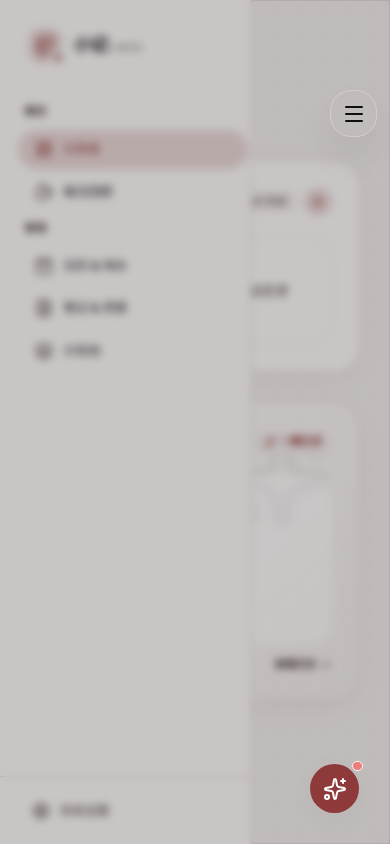
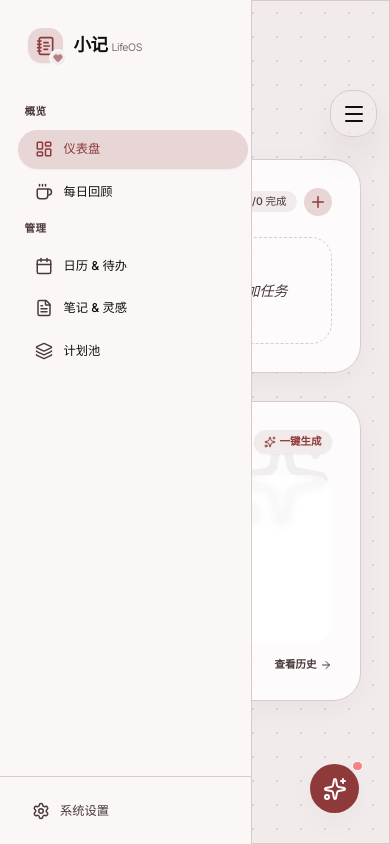
Before and after one commit to lwhmiao/note, a React (Vite) app: page / in a window 390 px wide. Both pictures are taken after a click on the button 353 px from the left and 113 px from the top of the page. Built offline with nearby package versions, Linux system fonts and the light colour scheme.

Commit message:
fix: Improve component background and overlay styles
Updates several components to use a more consistent background color for cards and sections. Also adjusts the mobile sidebar overlay to be transparent. This aims to enhance visual consistency and clarity across the application.

```diff
--- a/App.tsx
+++ b/App.tsx
@@ -531,12 +531,12 @@ export default function App() {
       {/* Overlay for Mobile Sidebar */}
       {isSidebarOpen && (
           <div
-            className="fixed inset-0 z-30 bg-black/20 backdrop-blur-sm md:hidden"
+            className="fixed inset-0 z-30 bg-transparent md:hidden"
             onClick={() => setIsSidebarOpen(false)}
           />
       )}
 
-      <div className="relative z-10 flex h-full w-full">
+      <div className="relative flex h-full w-full">
           <Sidebar
             currentView={currentView}
             setView={(v) => { setCurrentView(v); setIsSidebarOpen(false); }}
--- a/components/CalendarView.tsx
+++ b/components/CalendarView.tsx
@@ -125,7 +125,7 @@ export const CalendarView: React.FC<CalendarViewProps> = ({
             <div
                 key={dateStr}
                 onClick={() => openAddModal(dateStr)}
-                className="bg-notion-sidebar dark:bg-notion-bg p-2 min-h-[100px] flex flex-col group relative hover:bg-notion-accent/20 transition-colors cursor-pointer"
+                className="bg-white/80 dark:bg-notion-bg p-2 min-h-[100px] flex flex-col group relative hover:bg-notion-accent/20 transition-colors cursor-pointer"
             >
               <div className="flex justify-between items-start mb-1">
                 <span className={`text-sm font-medium w-7 h-7 flex items-center justify-center rounded-full ${isToday ? 'bg-notion-accentText text-white shadow-md' : 'text-notion-text'}`}>
--- a/components/DailyReview.tsx
+++ b/components/DailyReview.tsx
@@ -100,7 +100,7 @@ export const DailyReview: React.FC<DailyReviewProps> = ({ summaries, onUpdateSum
             </header>
 
             {/* Today's Section */}
-            <section className="bg-notion-sidebar rounded-3xl p-8 border border-notion-border shadow-soft mb-12 relative overflow-hidden flex-shrink-0">
+            <section className="bg-white/80 dark:bg-notion-sidebar rounded-3xl p-8 border border-notion-border shadow-soft mb-12 relative overflow-hidden flex-shrink-0 transition-colors">
                 <div className="absolute top-0 right-0 p-4 opacity-10 pointer-events-none">
                     <Sparkles size={120} className="text-notion-accentText" />
                 </div>
@@ -156,7 +156,7 @@ export const DailyReview: React.FC<DailyReviewProps> = ({ summaries, onUpdateSum
                             </h4>
                             <div className="grid grid-cols-1 gap-4">
                                 {archiveItems.map(summary => (
-                                    <div key={summary.date} className="bg-notion-sidebar p-6 rounded-2xl border border-notion-border hover:shadow-soft transition-all group relative">
+                                    <div key={summary.date} className="bg-white/80 dark:bg-notion-sidebar p-6 rounded-2xl border border-notion-border hover:shadow-soft transition-all group relative">
                                         <div className="flex justify-between items-center mb-2">
                                             <div className="text-xs font-bold text-notion-accentText">{summary.date}</div>
                                             <div className="flex gap-2 opacity-0 group-hover:opacity-100 transition-opacity">
--- a/components/Dashboard.tsx
+++ b/components/Dashboard.tsx
@@ -76,7 +76,7 @@ export const Dashboard: React.FC<DashboardProps> = ({ state, onToggleTask, onAdd
       <div className="grid grid-cols-1 lg:grid-cols-12 gap-8">
 
         {/* Today's Tasks - Takes up 7/12 columns */}
-        <section className="lg:col-span-7 bg-notion-sidebar rounded-3xl border border-notion-border p-8 shadow-soft relative group">
+        <section className="lg:col-span-7 bg-white/80 dark:bg-notion-sidebar rounded-3xl border border-notion-border p-8 shadow-soft relative group transition-colors">
           <div className="flex items-center justify-between mb-6">
              <h3 className="text-xl font-bold text-notion-text">今日计划</h3>
              <div className="flex items-center gap-2">
@@ -140,7 +140,7 @@ export const Dashboard: React.FC<DashboardProps> = ({ state, onToggleTask, onAdd
         </section>
 
         {/* Daily Summary Card - Takes up 5/12 columns */}
-        <section className="lg:col-span-5 bg-gradient-to-br from-notion-sidebar to-notion-accent/30 rounded-3xl border border-notion-border p-8 shadow-soft flex flex-col relative overflow-hidden group h-fit min-h-[300px]">
+        <section className="lg:col-span-5 bg-white/80 dark:bg-notion-sidebar rounded-3xl border border-notion-border p-8 shadow-soft flex flex-col relative overflow-hidden group h-fit min-h-[300px] transition-colors">
            <div className="absolute top-0 right-0 p-8 opacity-5 group-hover:opacity-10 transition-opacity duration-500">
                 <Sparkles size={100} />
            </div>
--- a/components/NotesBoard.tsx
+++ b/components/NotesBoard.tsx
@@ -145,7 +145,7 @@ export const NotesBoard: React.FC<NotesBoardProps> = ({ notes, onDeleteNote, onA
                 <div
                     key={note.id}
                     onClick={() => openNote(note)}
-                    className="break-inside-avoid bg-notion-sidebar p-6 rounded-2xl border border-notion-border shadow-sm hover:shadow-soft hover:border-notion-accentBorder transition-all cursor-pointer group hover:-translate-y-1"
+                    className="break-inside-avoid bg-white/80 dark:bg-notion-sidebar p-6 rounded-2xl border border-notion-border shadow-sm hover:shadow-soft hover:border-notion-accentBorder transition-all cursor-pointer group hover:-translate-y-1"
                 >
                     <div className="flex items-center justify-between mb-4">
                         <span className={`text-[10px] font-bold px-2.5 py-1 rounded-full text-notion-accentText bg-notion-accent/50 border border-notion-accentBorder`}>
```
